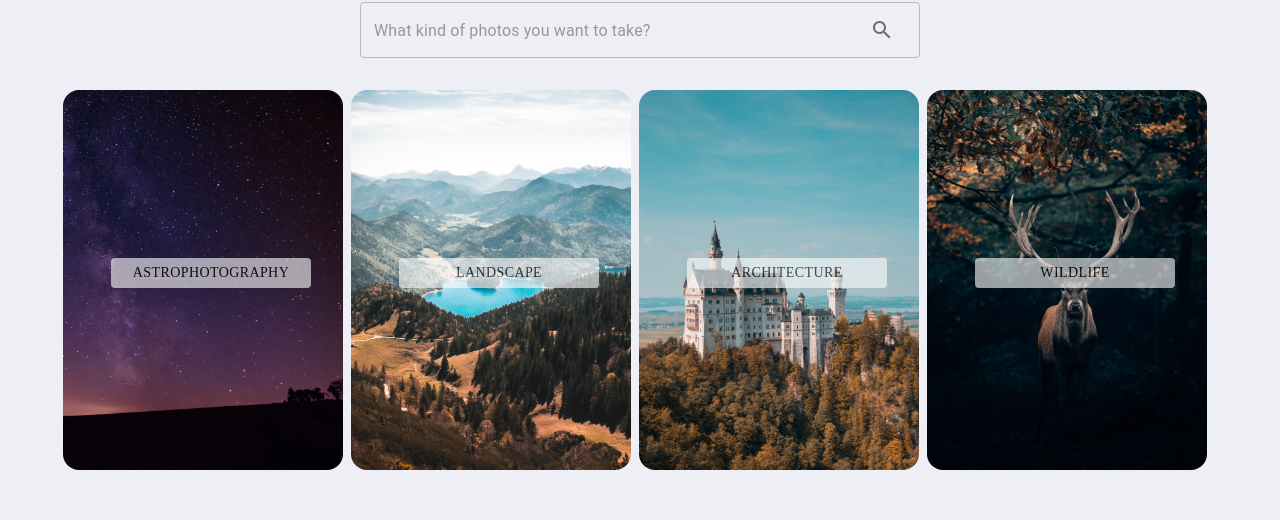
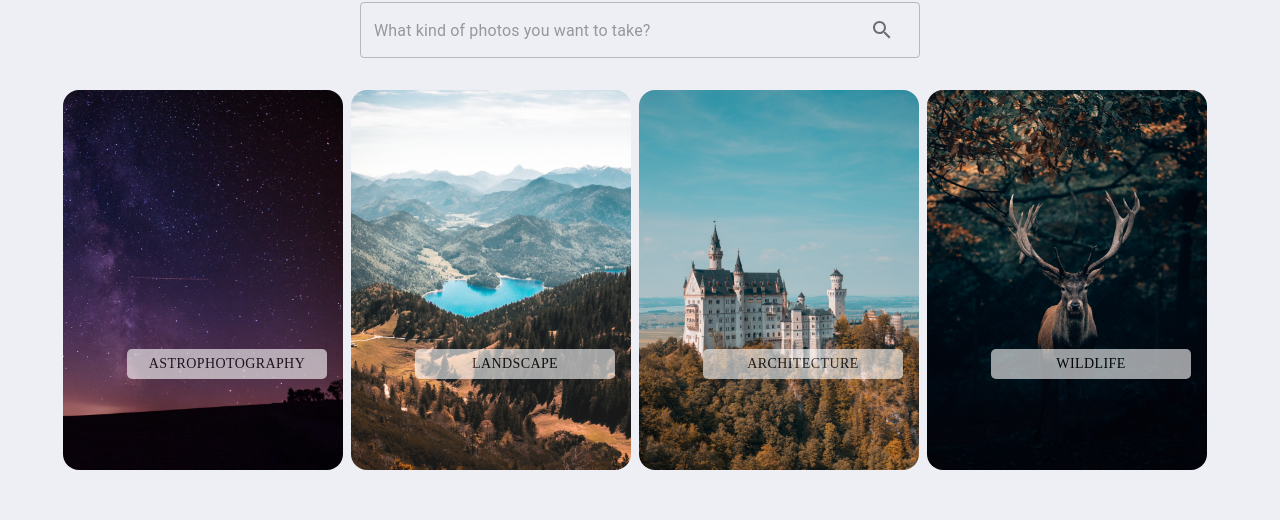
Before and after one commit to TheCodingBrie/Photopedia, a React (Create React App) app in the folder photopedia/: page / in a window 1280 px wide. Shown: the part 170-690 px from the top of the page. Built offline with nearby package versions, Linux system fonts and the light colour scheme; no server answers.

Commit message:
button changes (from cards)

```diff
--- a/photopedia/src/Home.css
+++ b/photopedia/src/Home.css
@@ -74,6 +74,31 @@ body {
   }
 }
 
+.cards {
+  display: flex;
+  text-align: center;
+  justify-content: center;
+  align-items: center;
+}
+
+.cards button {
+  width: 200px;
+  height: 30px;
+  background-color: #FFFFFF;
+  opacity: 0.6;
+  display: flex;
+  justify-content: center;
+  align-items: center;
+  color: #000000;
+  font-family: "Perpetua Titling MT Light";
+  border-radius: 5px;
+  border: none;
+}
+
+.cards button a {
+  text-decoration: none;
+}
+
 /* .left_content .animation {
   display: flex;
   justify-content: center;
```
